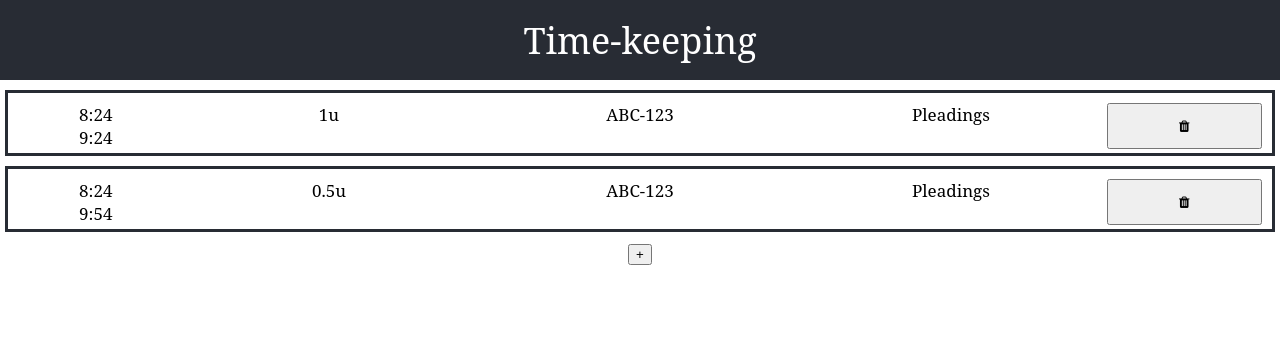
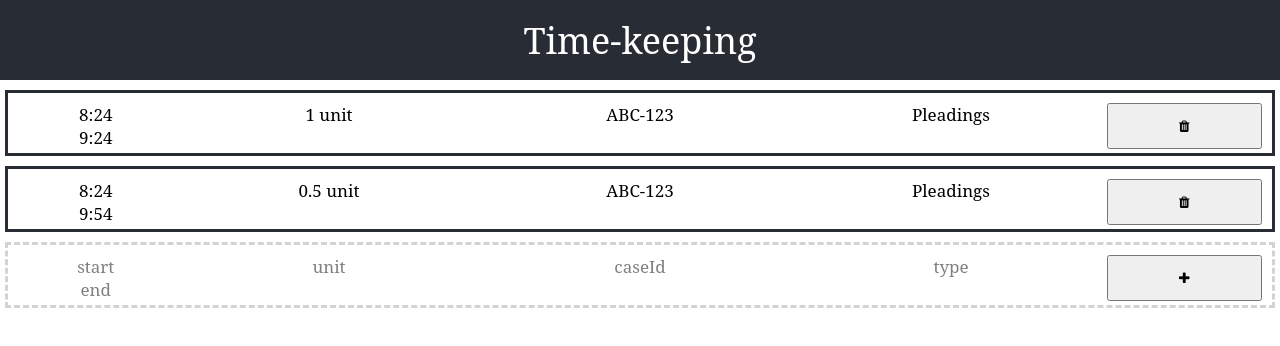
Before and after one commit to jwwnz/timekeeping, a React (Create React App) app: page / in a window 1280 px wide. Shown: the top 346 px of the page. Built offline with nearby package versions, Linux system fonts and the light colour scheme.

Commit message:
New add button experience

```diff
--- a/src/App.css
+++ b/src/App.css
@@ -41,6 +41,11 @@
 	grid-template-columns: 1fr 2fr 2fr 2fr 1fr;
 }
 
+.Time-entry-add {
+	border: lightgray dashed;
+	color: gray;
+}
+
 @keyframes App-logo-spin {
 	from {
 		transform: rotate(0deg);
--- a/src/App.js
+++ b/src/App.js
@@ -8,7 +8,7 @@ import { something, newAdd } from "./testData.js";
 
 const Navbar = () => (
 	<header className="App-header">
-		<div className="">Time-keeping</div>
+		<div>Time-keeping</div>
 	</header>
 );
 
@@ -38,7 +38,7 @@ function App() {
 								{dayjs().minute() + Math.round((entry.unit % 1) * 60)}
 							</div>
 						</div>
-						<div>{entry.unit}u</div>
+						<div>{entry.unit} unit</div>
 						<div>{entry.caseId}</div>
 						<div>{entry.type}</div>
 						<button onClick={() => deleteEntry(entry.id)}>
@@ -47,13 +47,23 @@ function App() {
 					</div>
 				);
 			})}
+
+			<div className="Time-entry Time-entry-add" key={"add"}>
+				<div>
+					<div>start</div>
+					<div>end</div>
+				</div>
+				<div>unit</div>
+				<div>caseId</div>
+				<div>type</div>
 				<button
 					onClick={() => {
 						setEntries([...entries, newAdd(uuidv4())]);
 					}}
 				>
-				+
+					<i className="fa fa-plus"></i>
 				</button>
+			</div>
 		</div>
 	);
 }
```
Lines whose indentation alone changed are shown as unchanged.
